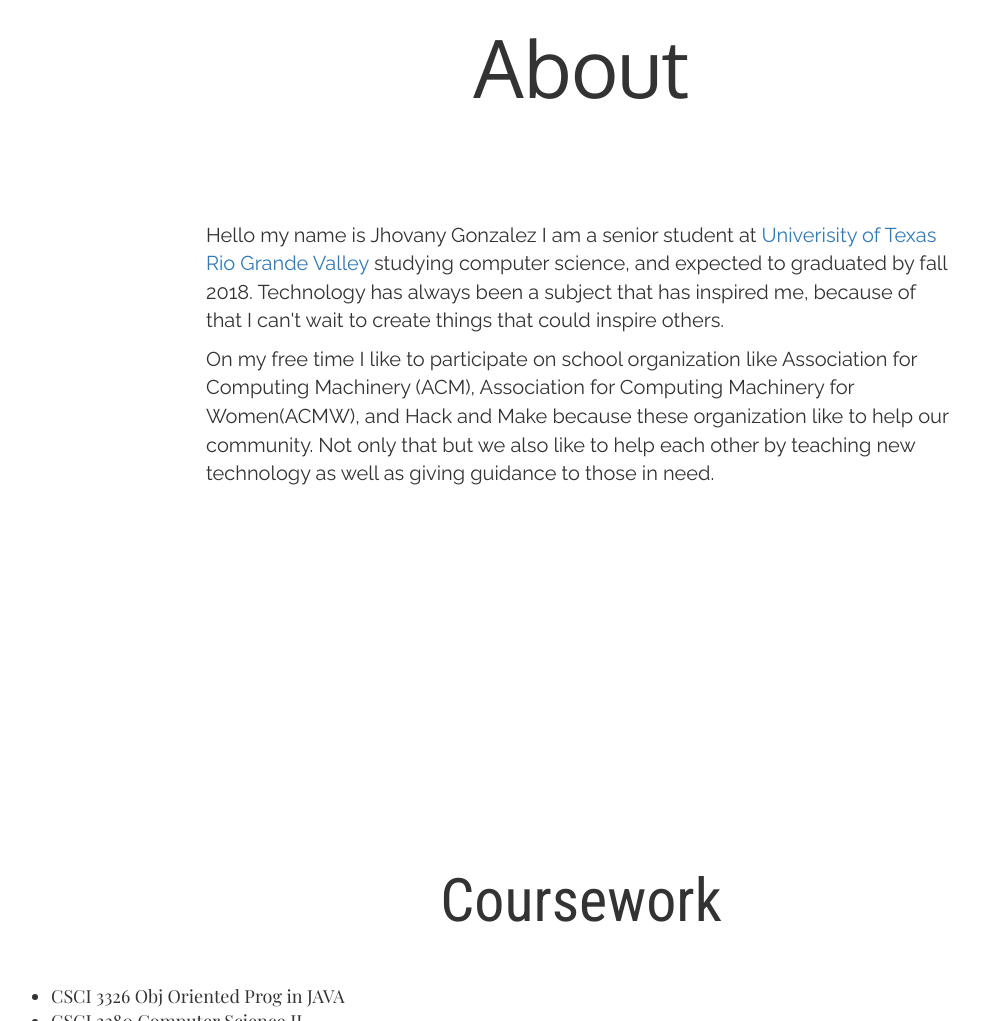
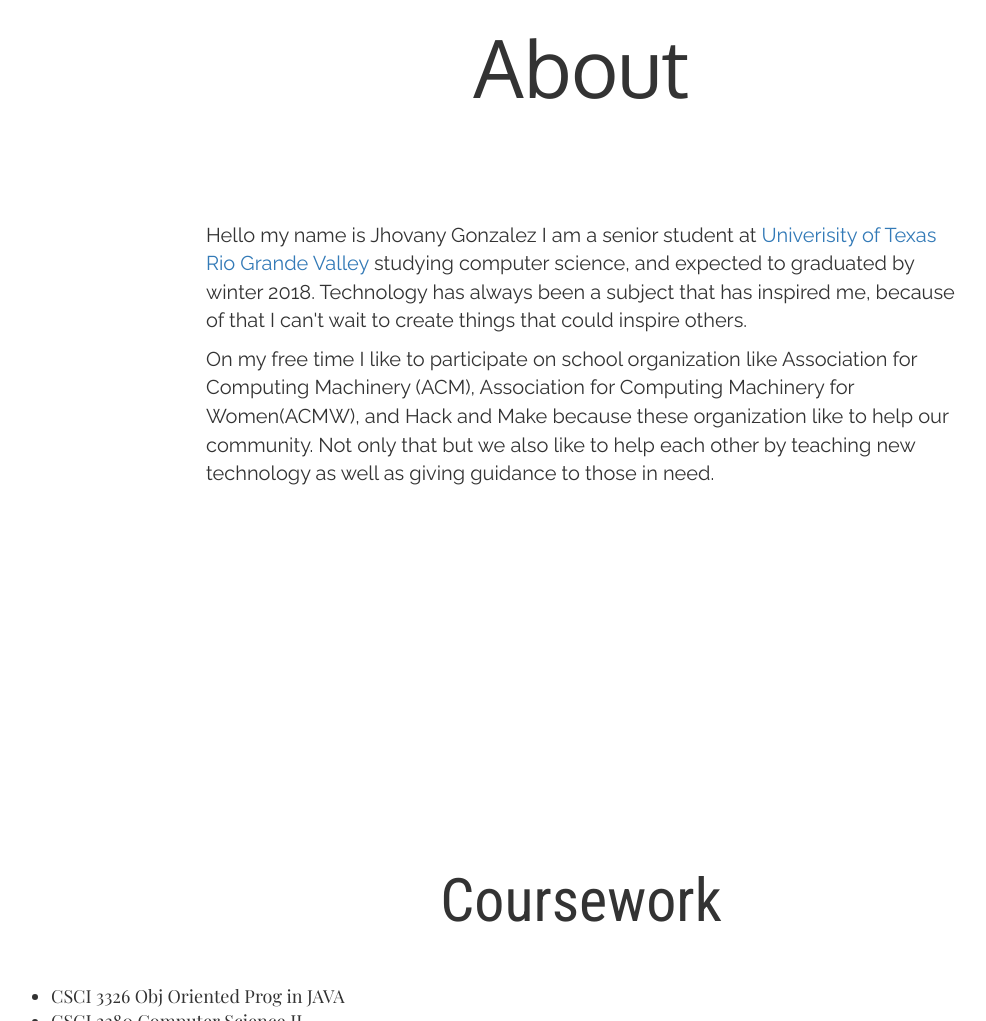
Before and after one commit to TheKing990/TheKing990.github.io, a website: page public/index.html in a window 1280 px wide. Shown: the part 1361-2382 px from the top of the page, without its empty margins (59-1045 px from the left). Drawn offline with nearby package versions, Linux system fonts and the light colour scheme.

Commit message:
fix error

```diff
--- a/public/index.html
+++ b/public/index.html
@@ -80,7 +80,7 @@
     <div class="col-lg-8 col-lg-offset-2">
       <h2>About</h2>
 
-      <p class="text-left"> Hello my name is Jhovany Gonzalez I am a senior student at <a href="https://http://www.utrgv.edu/en-us/">Univerisity of Texas Rio Grande Valley</a> studying computer science, and expected to graduated by fall 2018. Technology has always been a subject that has inspired me, because of that I can't wait to create things that could inspire others.  </p>
+      <p class="text-left"> Hello my name is Jhovany Gonzalez I am a senior student at <a href="https://http://www.utrgv.edu/en-us/">Univerisity of Texas Rio Grande Valley</a> studying computer science, and expected to graduated by winter 2018. Technology has always been a subject that has inspired me, because of that I can't wait to create things that could inspire others.  </p>
       <p class="text-left"> On my free time I like to participate on school organization like Association for Computing Machinery (ACM), Association for Computing Machinery for Women(ACMW), and Hack and Make because these organization like to help our community. Not only that but we also like to help each other by teaching new technology as well as giving guidance to those in need. </p>
     </div>
   </div>
```
Also changed, not shown: 1 other file.
